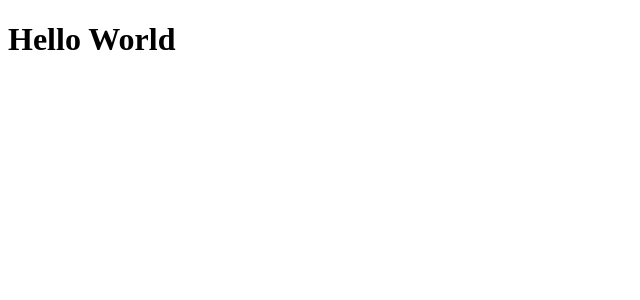
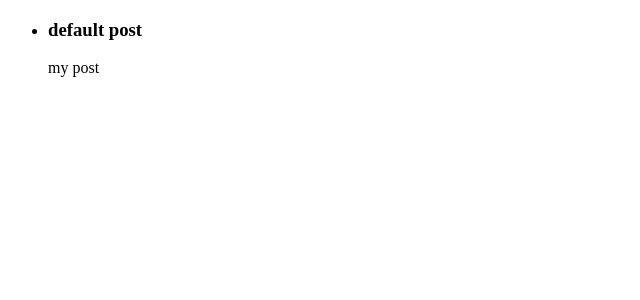
Before and after one commit to sepuckett86/redux-blog, a React app: page / in a window 1280 px wide. Shown: the top 300 px of the page, without its empty margins (0-640 px from the left). Built offline with nearby package versions, Linux system fonts and the light colour scheme.

Commit message:
add Post, Posts, AllPosts

```diff
--- a/src/components/App.js
+++ b/src/components/App.js
@@ -1,5 +1,6 @@
 import React from 'react';
+import AllPosts from '../containers/AllPosts';
 
 export default function App() {
-  return <h1>Hello World</h1>;
+  return <AllPosts />;
 }
--- /dev/null
+++ b/src/components/Post.js
@@ -0,0 +1,19 @@
+import React from 'react';
+import PropTypes from 'prop-types';
+
+function Post({ title, body, key }) {
+  return (
+    <li key={key}>
+      <h3>{title}</h3>
+      <p>{body}</p>
+    </li>
+  );
+}
+
+Post.propTypes = {
+  title: PropTypes.string.isRequired,
+  body: PropTypes.string.isRequired,
+  key: PropTypes.string.isRequired
+};
+
+export default Post;
--- /dev/null
+++ b/src/components/Posts.js
@@ -0,0 +1,22 @@
+import React from 'react';
+import PropTypes from 'prop-types';
+
+import Post from './Post';
+
+function Posts({ posts }) {
+  const postItems = posts.map(post => (
+    <Post key={`${post.title} ${post.body}`} title={post.title} body={post.body} />
+  ));
+
+  return (
+    <ul>
+      {postItems}
+    </ul>
+  );
+}
+
+Posts.propTypes = {
+  posts: PropTypes.arrayOf(PropTypes.object).isRequired
+};
+
+export default Posts;
--- /dev/null
+++ b/src/containers/AllPosts.js
@@ -0,0 +1,11 @@
+import { connect } from 'react-redux';
+import Posts from '../components/Posts';
+import { getAllPosts } from '../selectors/postSelectors';
+
+const mapStateToProps = state => ({
+  posts: getAllPosts(state)
+});
+
+export default connect(
+  mapStateToProps,
+)(Posts);
--- a/src/reducers/commentReducer.js
+++ b/src/reducers/commentReducer.js
@@ -2,7 +2,7 @@ import { ADD_COMMENT, DELETE_COMMENT } from '../actions/commentActions';
 import { DELETE_POST } from '../actions/postActions';
 
 const initialState = {
-  0: ['Comment', 'Comment2']
+  0: ['Comment', 'Comment2'],
 };
 
 export default (state = initialState, action) => {
```
